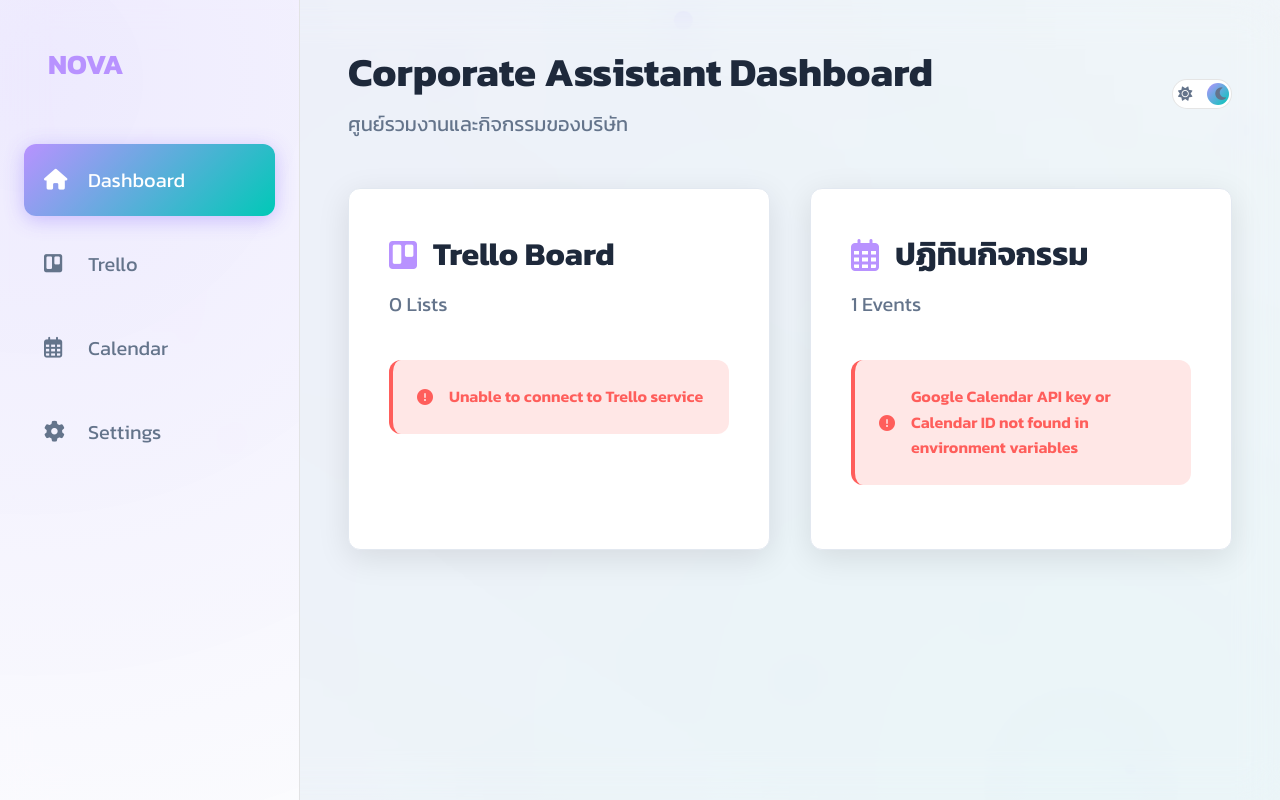
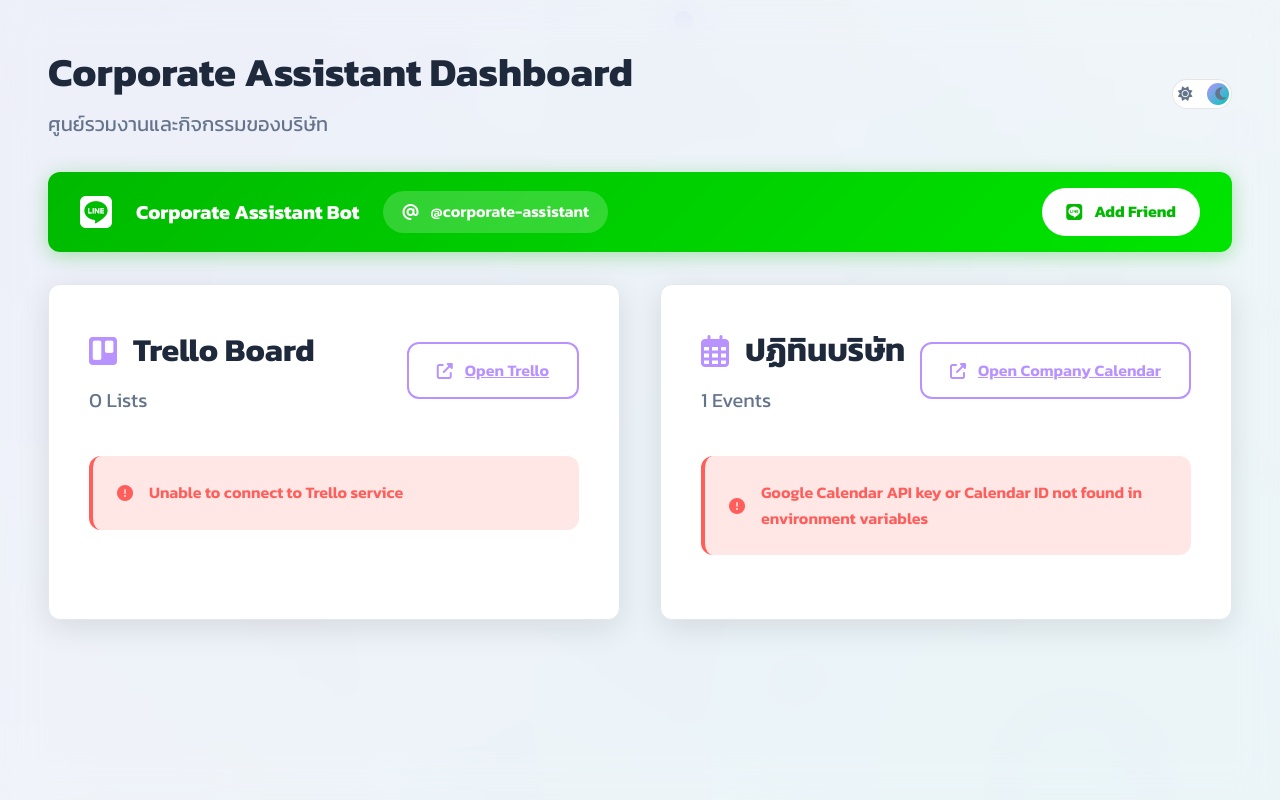
Before and after one commit to pic2005/my-first-projectpupa, a Flask app: page / in a window 1280 px wide. Run offline with Flask 2, Linux system fonts and the light colour scheme; some web fonts are replaced.

Commit message:
Edit index

```diff
--- a/templates/index.html
+++ b/templates/index.html
@@ -123,105 +123,67 @@
 
         .dashboard {
             display: grid;
-            grid-template-columns: 300px 1fr;
             min-height: 100vh;
             backdrop-filter: blur(20px);
         }
 
-        /* Glass Sidebar */
-        .sidebar {
-            background: var(--glass);
-            border-right: 1px solid var(--glass-border);
-            backdrop-filter: blur(20px);
-            padding: 2rem 1.5rem;
-            z-index: 10;
-            position: relative;
-            overflow: hidden;
-            transition: background-color 0.5s ease, border-color 0.5s ease;
+        /* Line Tab */
+        .line-tab {
+            background: linear-gradient(135deg, #00B900 0%, #00E500 100%);
+            padding: 1rem 2rem;
+            display: flex;
+            justify-content: space-between;
+            align-items: center;
+            box-shadow: 0 4px 20px rgba(0, 185, 0, 0.3);
+            border-radius: var(--border-radius);
+            margin: 2rem 0;
         }
 
-        .sidebar::before {
-            content: '';
-            position: absolute;
-            top: -50%;
-            left: -50%;
-            width: 200%;
-            height: 200%;
-            background: radial-gradient(circle at 30% 30%, rgba(110, 68, 255, 0.1) 0%, transparent 70%);
-            z-index: -1;
+        .line-tab-content {
+            display: flex;
+            align-items: center;
+            gap: 1.5rem;
         }
 
-        .logo {
+        .line-tab-icon {
+            font-size: 2rem;
+            color: white;
+        }
+
+        .line-tab-title {
+            font-size: var(--font-size-lg);
+            font-weight: 700;
+            color: white;
+        }
+
+        .line-tab-id {
+            background: rgba(255, 255, 255, 0.2);
+            padding: 0.5rem 1.2rem;
+            border-radius: 30px;
+            font-size: var(--font-size-base);
+            font-weight: 600;
+            color: white;
             display: flex;
             align-items: center;
-            gap: 1rem;
-            margin-bottom: 3rem;
-            padding-left: 0.5rem;
+            gap: 0.75rem;
         }
 
-        .logo-icon {
-            font-size: 2.5rem;
-            background: linear-gradient(135deg, var(--primary) 0%, var(--primary-light) 100%);
-            -webkit-background-clip: text;
-            background-clip: text;
-            color: transparent;
-        }
-
-        .logo-text {
-            font-size: 1.75rem;
+        .line-tab-button {
+            background: white;
+            color: #00B900;
+            padding: 0.7rem 1.5rem;
+            border-radius: 30px;
             font-weight: 700;
-            background: linear-gradient(135deg, var(--primary) 0%, var(--primary-light) 100%);
-            -webkit-background-clip: text;
-            background-clip: text;
-            color: transparent;
-        }
-
-        .nav-item {
+            text-decoration: none;
             display: flex;
             align-items: center;
-            gap: 1rem;
-            padding: 1.25rem;
-            border-radius: var(--border-radius);
-            margin-bottom: 0.75rem;
-            cursor: pointer;
-            transition: var(--transition);
-            position: relative;
-            overflow: hidden;
-            font-size: var(--font-size-lg);
-            color: var(--text-secondary);
-        }
-
-        .nav-item::before {
-            content: '';
-            position: absolute;
-            top: 0;
-            left: 0;
-            width: 100%;
-            height: 100%;
-            background: linear-gradient(135deg, rgba(110, 68, 255, 0.1) 0%, transparent 100%);
-            z-index: -1;
-            opacity: 0;
+            gap: 0.75rem;
             transition: var(--transition);
         }
 
-        .nav-item:hover {
-            transform: translateX(8px);
-            color: var(--text);
-        }
-
-        .nav-item:hover::before {
-            opacity: 1;
-        }
-
-        .nav-item.active {
-            background: linear-gradient(135deg, var(--primary) 0%, var(--secondary) 100%);
-            box-shadow: 0 4px 20px rgba(110, 68, 255, 0.3);
-            color: white;
-        }
-
-        .nav-item i {
-            font-size: 1.3rem;
-            min-width: 28px;
+        .line-tab-button:hover {
+            transform: translateY(-3px);
+            box-shadow: 0 5px 15px rgba(0, 0, 0, 0.2);
         }
 
         /* Main Content */
@@ -234,7 +196,7 @@
             display: flex;
             justify-content: space-between;
             align-items: center;
-            margin-bottom: 3rem;
+            margin-bottom: 1rem;
         }
 
         .page-title h1 {
@@ -478,6 +440,10 @@
             border-left-color: var(--secondary);
         }
 
+        .card.line-card {
+            border-left-color: #00B900;
+        }
+
         .card-header {
             display: flex;
             align-items: flex-start;
@@ -614,14 +580,6 @@
         }
 
         @media (max-width: 992px) {
-            .dashboard {
-                grid-template-columns: 1fr;
-            }
-
-            .sidebar {
-                display: none;
-            }
-
             .main-content {
                 padding: 2rem;
             }
@@ -635,6 +593,18 @@
             .user-profile {
                 width: 100%;
                 justify-content: space-between;
+            }
+
+            .line-tab {
+                flex-direction: column;
+                gap: 1rem;
+                padding: 1rem;
+                text-align: center;
+            }
+
+            .line-tab-content {
+                flex-direction: column;
+                gap: 0.5rem;
             }
         }
 
@@ -683,33 +653,6 @@
     <div id="particles"></div>
 
     <div class="dashboard">
-        <!-- Glass Sidebar -->
-        <div class="sidebar">
-            <div class="logo">
-                <div class="logo-icon">
-                    <i class="fas fa-chart-network"></i>
-                </div>
-                <div class="logo-text">NOVA</div>
-            </div>
-
-            <div class="nav-item active">
-                <i class="fas fa-home"></i>
-                <span>Dashboard</span>
-            </div>
-            <div class="nav-item">
-                <i class="fab fa-trello"></i>
-                <span>Trello</span>
-            </div>
-            <div class="nav-item">
-                <i class="far fa-calendar-alt"></i>
-                <span>Calendar</span>
-            </div>
-            <div class="nav-item">
-                <i class="fas fa-cog"></i>
-                <span>Settings</span>
-            </div>
-        </div>
-
         <!-- Main Content -->
         <div class="main-content">
             <div class="header">
@@ -727,6 +670,22 @@
                 </div>
             </div>
 
+            <!-- Line Tab ที่ย้ายตำแหน่งมาไว้ที่นี่ -->
+            <div class="line-tab">
+                <div class="line-tab-content">
+                    <i class="fab fa-line line-tab-icon"></i>
+                    <div class="line-tab-title">Corporate Assistant Bot</div>
+                    <div class="line-tab-id">
+                        <i class="fas fa-at"></i>
+                        <span>@corporate-assistant</span>
+                    </div>
+                </div>
+                <a href="https://line.me/R/ti/p/@corporate-assistant" target="_blank" class="line-tab-button">
+                    <i class="fab fa-line"></i>
+                    <span>Add Friend</span>
+                </a>
+            </div>
+
             <!-- Content Grid -->
             <div class="content-grid">
                 <!-- ส่วนของ Trello -->
@@ -736,6 +695,10 @@
                             <div class="panel-title"><i class="fab fa-trello"></i> {{ trello_data.board_name }}</div>
                             <div class="panel-subtitle">{{ trello_data.lists|length }} Lists</div>
                         </div>
+                        <a href="https://trello.com" target="_blank" class="btn btn-outline">
+                            <i class="fas fa-external-link-alt"></i>
+                            <span>Open Trello</span>
+                        </a>
                     </div>
 
                     {% if trello_data.get('error') %}
@@ -788,9 +751,13 @@
                 <div class="panel">
                     <div class="panel-header">
                         <div>
-                            <div class="panel-title"><i class="far fa-calendar-alt"></i> ปฏิทินกิจกรรม</div>
+                            <div class="panel-title"><i class="far fa-calendar-alt"></i> ปฏิทินบริษัท</div>
                             <div class="panel-subtitle">{{ calendar_events|length }} Events</div>
                         </div>
+                        <a href="https://calendar.google.com/calendar/u/0/r?cid=4c18333cad0a70d6a296bc7ce3091dbc30af13c47f616fb38563b4bb7ce1430c@group.calendar.google.com" target="_blank" class="btn btn-outline">
+                            <i class="fas fa-external-link-alt"></i>
+                            <span>Open Company Calendar</span>
+                        </a>
                     </div>
 
                     {% if calendar_events is mapping and calendar_events.get('error') %}
@@ -814,7 +781,7 @@
                                         <i class="fas fa-clock"></i>
                                         <span>สิ้นสุด: {{ event.end|format_datetime }}</span>
                                     </div>
-                                    {% if event.location %}
+                                    {% if event.location and event.location != "No location specified" %}
                                         <div class="meta-item">
                                             <i class="fas fa-map-marker-alt"></i>
                                             <span>{{ event.location }}</span>
@@ -826,11 +793,30 @@
                                     <div class="card-content">{{ event.description }}</div>
                                 {% endif %}
 
-                                <div class="card-meta">
-                                    <div class="meta-item">
-                                        <i class="fas fa-user"></i>
-                                        <span>จัดโดย: {{ event.organizer }}</span>
+                                {% if event.organizer and event.organizer.email %}
+                                    <div class="card-meta">
+                                        <div class="meta-item">
+                                            <i class="fas fa-user"></i>
+                                            <span>จัดโดย: {{ event.organizer.email }}</span>
+                                        </div>
                                     </div>
+                                {% endif %}
+
+                                <div class="card-actions">
+                                    {% if event.start.dateTime %}
+                                        {# สำหรับ event ที่มีเวลาเฉพาะ #}
+                                        {% set start_time = event.start.dateTime|replace('-','')|replace(':','')|replace('+','')|slice(0, 15) %}
+                                        {% set end_time = event.end.dateTime|replace('-','')|replace(':','')|replace('+','')|slice(0, 15) %}
+                                        <a href="{{ event.htmlLink }}&dates={{ start_time }}/{{ end_time }}" target="_blank" class="btn btn-primary">
+                                    {% else %}
+                                        {# สำหรับ event ทั้งวัน #}
+                                        {% set start_date = event.start.date|replace('-','') %}
+                                        {% set end_date = event.end.date|replace('-','') %}
+                                        <a href="{{ event.htmlLink }}&dates={{ start_date }}/{{ end_date }}" target="_blank" class="btn btn-primary">
+                                    {% endif %}
+                                            <i class="fas fa-external-link-alt"></i>
+                                            <span>View Event</span>
+                                        </a>
                                 </div>
                             </div>
                         {% endfor %}
```
